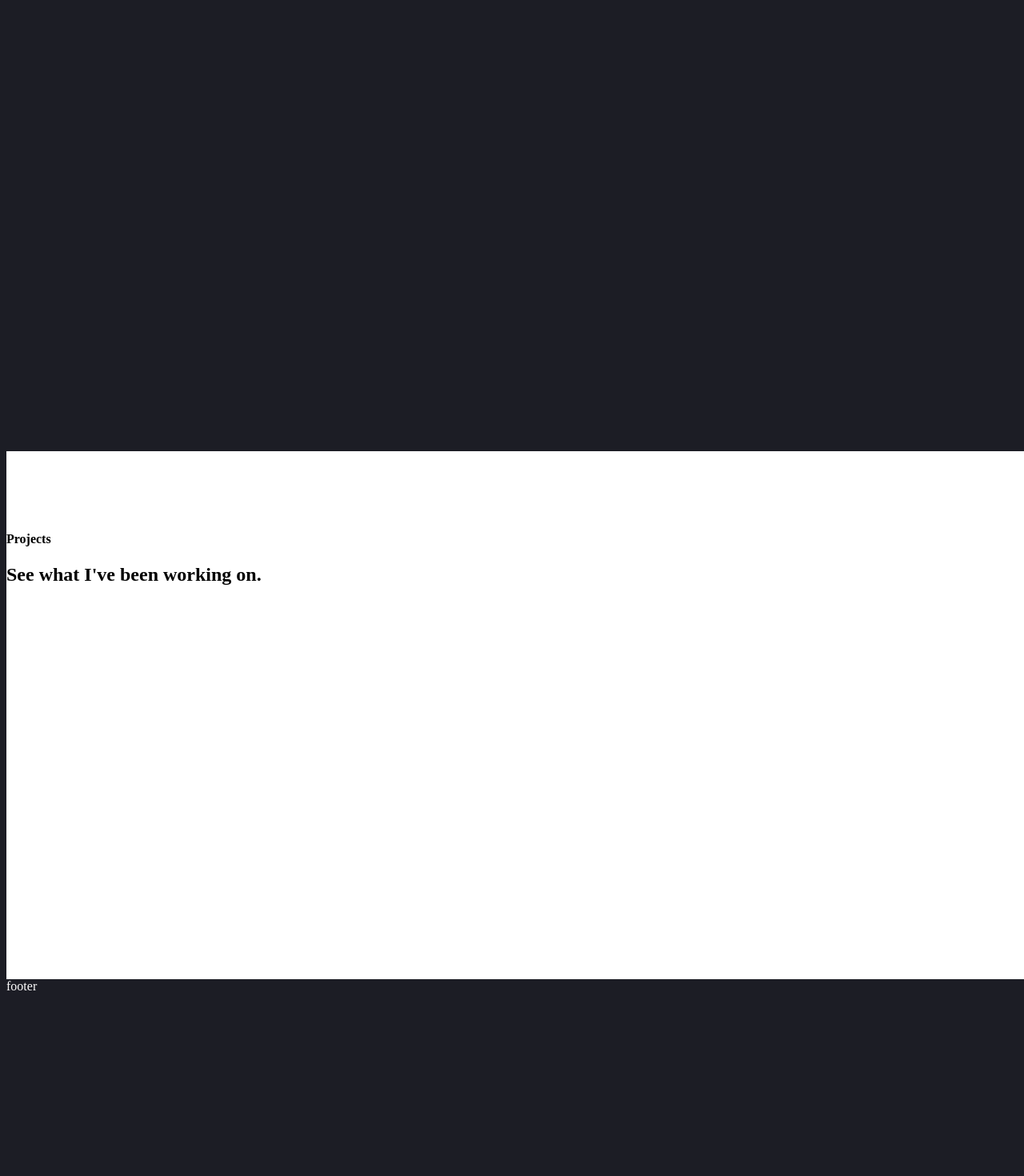
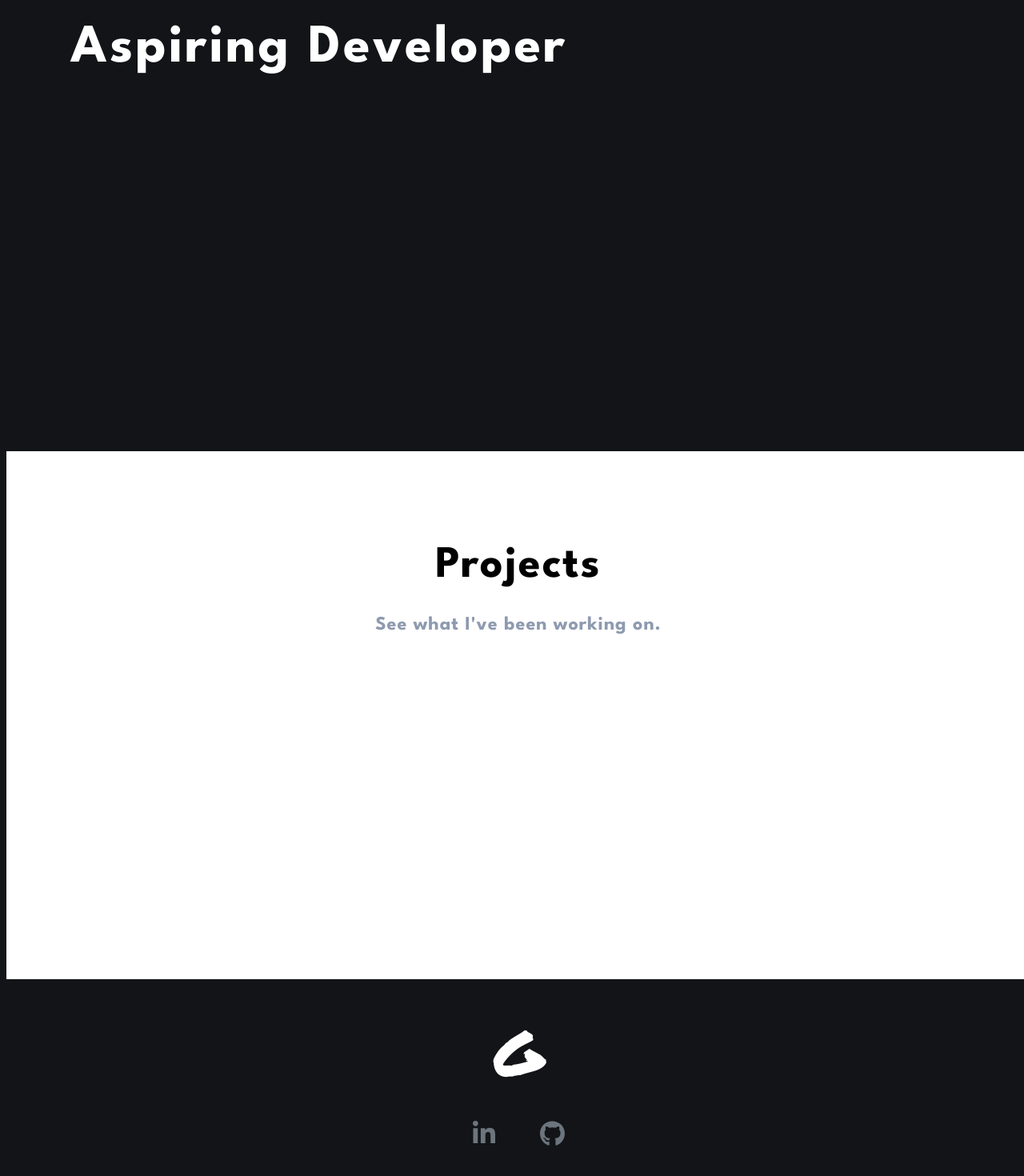
Before and after one commit to giuseppi/giuseppipelayo.com, a React (Create React App) app: page / in a window 1280 px wide. Shown: the part 544-2014 px from the top of the page at 80% size. Built offline with nearby package versions, Linux system fonts and the light colour scheme.

Commit message:
imported brand icons for github/linkedin

```diff
--- a/package.json
+++ b/package.json
@@ -4,11 +4,13 @@
   "private": true,
   "dependencies": {
     "@fortawesome/fontawesome-svg-core": "^6.2.1",
+    "@fortawesome/free-brands-svg-icons": "^6.2.1",
     "@fortawesome/free-solid-svg-icons": "^6.2.1",
     "@fortawesome/react-fontawesome": "^0.2.0",
     "@testing-library/jest-dom": "^5.16.5",
     "@testing-library/react": "^13.4.0",
     "@testing-library/user-event": "^13.5.0",
+    "babel-plugin-macros": "^3.1.0",
     "react": "^18.2.0",
     "react-dom": "^18.2.0",
     "react-router-dom": "^6.7.0",
--- a/src/App.css
+++ b/src/App.css
@@ -4,7 +4,7 @@
 
 body {
   display: block;
-  background: #1c1d25;
+  background-color: #121417;
 }
 
 .flex-container,
@@ -25,9 +25,11 @@ html {
   display: flex;
   flex-direction: column;
   min-height: 100vh;
+  justify-content: center;
 }
 
 .header-container {
+  background-color: #121417;
   min-height: 1100px;
 }
 
@@ -40,8 +42,10 @@ html {
 }
 
 .footer-container {
-  min-height: 20vw;
-  color: white;
+  background-color: #121417;
+  white-space: nowrap;
+  display: inline-block;
+  min-height: 300px;
 }
 
 /* header.js */
@@ -70,10 +74,18 @@ html {
 .name {
   color: white;
   font-family: "League Spartan", sans-serif;
-  font-size: 5rem;
+  font-size: 4.25rem;
   letter-spacing: 3px;
-  text-align: center;
   margin-top: 20rem;
+  margin-left: 5rem;
+}
+
+.slogan {
+  color: white;
+  font-family: "League Spartan", sans-serif;
+  font-size: 4.25rem;
+  letter-spacing: 3px;
+  margin-left: 5rem;
 }
 
 .nav-content {
@@ -141,3 +153,91 @@ html {
 }
 
 /* projects.js */
+
+.projects-heading,
+.projects-description {
+  text-align: center;
+}
+
+.projects-heading {
+  font-family: "League Spartan", sans-serif;
+  font-size: 3.5rem;
+  letter-spacing: 2px;
+}
+
+.projects-description {
+  font-family: "League Spartan", sans-serif;
+  font-size: 1.5rem;
+  letter-spacing: 1px;
+  color: #8e9aaf;
+}
+
+/* footer.js */
+
+.footer-home {
+  color: white;
+  text-decoration: none;
+  font-family: "Permanent Marker", cursive;
+  font-size: 5rem;
+  /* display: inline-block; */
+  transition: opacity 0.75s, transform 0.5s ease-in-out;
+  display: flex;
+  justify-content: center;
+  position: relative;
+  top: 2rem;
+}
+
+.social-content {
+  display: inline-block;
+  position: relative;
+  display: flex;
+  justify-content: center;
+}
+
+.socialLink {
+  color: #6c757d;
+  /* text-decoration: none; */
+  font-family: "Secular One", sans-serif;
+  font-size: 2rem;
+  position: relative;
+  top: 3.5rem;
+}
+
+.social-icon {
+  transition: opacity 0.75s, transform 0.5s;
+}
+
+.social-description {
+  position: absolute;
+  top: 0;
+  bottom: 0;
+  right: 0;
+  color: #fff;
+  visibility: hidden;
+  opacity: 0;
+  font-size: 1.25rem;
+  transition: opacity 0.75s, visibility 0.35s, transform 0.5s;
+}
+
+.socialLink:hover .social-icon {
+  opacity: 0.35;
+  transform: translate(0, -0.25rem);
+}
+
+.socialLink:hover .social-description {
+  transform: translate(0, 1rem);
+  visibility: visible;
+  opacity: 1;
+}
+
+#github {
+  margin-left: 3.5rem;
+}
+
+#social-linkedin {
+  left: -1.75rem;
+}
+
+#social-github {
+  left: 2.4rem;
+}
--- a/src/components/footer.js
+++ b/src/components/footer.js
@@ -1,9 +1,30 @@
 import React from "react";
+import { Link, NavLink } from "react-router-dom";
+import { FontAwesomeIcon } from "@fortawesome/react-fontawesome";
+import { faLinkedinIn, faGithub } from "@fortawesome/free-brands-svg-icons";
 
 const Footer = () => {
   return (
     <>
-      <div className="footer-container">footer</div>
+      <div className="footer-container">
+        <Link to="/" className="footer-home">
+          G
+        </Link>
+        <nav className="social-content">
+          <NavLink className="socialLink" exact="true" activeclassname="active" to="/">
+            <FontAwesomeIcon icon={faLinkedinIn} className="social-icon" id="linkedin" />
+            <p className="social-description" id="social-linkedin">
+              Linkedin
+            </p>
+          </NavLink>
+          <NavLink className="socialLink" exact="true" activeclassname="active" to="/">
+            <FontAwesomeIcon icon={faGithub} className="social-icon" id="github" />
+            <p className="social-description" id="social-github">
+              Github
+            </p>
+          </NavLink>
+        </nav>
+      </div>
     </>
   );
 };
--- a/src/components/header.js
+++ b/src/components/header.js
@@ -5,7 +5,8 @@ const Header = () => {
     <>
       <div className="header-container">
         <Navbar />
-        <h1 className="name">Giuseppi Pelayo</h1>
+        <h1 className="name">Hi, I'm Giuseppi</h1>
+        <h1 className="slogan">Aspiring Developer</h1>
       </div>
     </>
   );
--- a/src/components/projects.js
+++ b/src/components/projects.js
@@ -5,10 +5,10 @@ const Projects = () => {
     <div className="projects-container" id="projects">
       <div className="project-content">
         <div className="projects-heading-container">
-          <h4 className="projects-heading">Projects</h4>
+          <h1 className="projects-heading">Projects</h1>
         </div>
         <div className="projects-description-container">
-          <h2 className="projects-description">See what I've been working on.</h2>
+          <h4 className="projects-description">See what I've been working on.</h4>
         </div>
       </div>
     </div>
```
Also changed, not shown: 1 other file (tests, documents, lock files or other folders).
